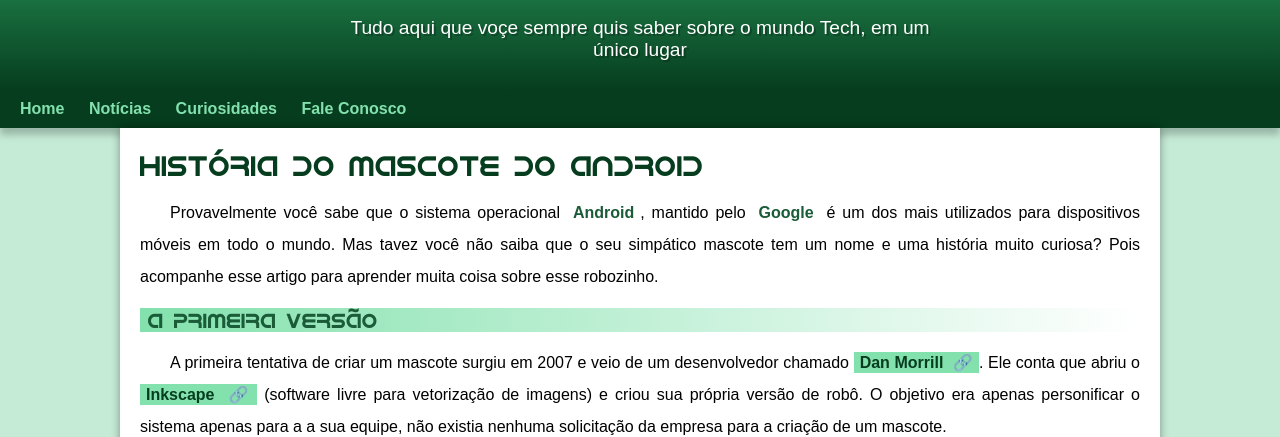
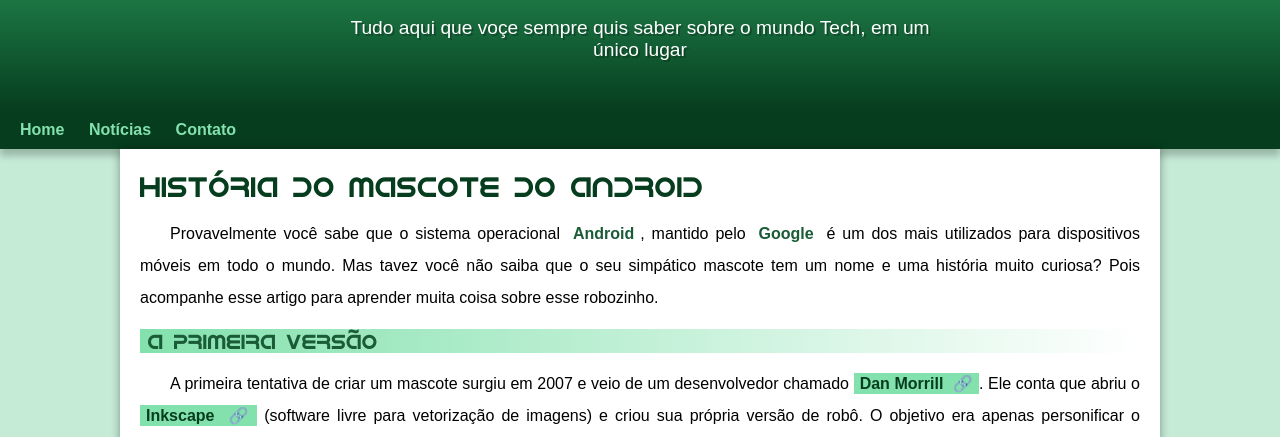
Before and after one commit to Theushenriix/projeto-android, a plain HTML site: page index.html in a window 1280 px wide. Shown: the part 100-537 px from the top of the page. Drawn offline with Linux system fonts and the light colour scheme.

Commit message:
problema de padding corrigido

```diff
--- a/estilo/style.css
+++ b/estilo/style.css
@@ -68,7 +68,7 @@ header > p {
     padding-left: 10px;
     color: white;
     text-shadow: 2px 2px 0px rgba(0, 0, 0, 0.248);
-    margin-bottom: 10px;
+    padding-bottom: 50px;
 }
 
 nav {
--- a/index.html
+++ b/index.html
@@ -18,8 +18,7 @@
     <nav>
         <a href="#">Home</a>
         <a href="#">Notícias</a>
-        <a href="#">Curiosidades</a>
-        <a href="#">Fale Conosco</a>
+        <a href="#">Contato</a>
 
     </nav>
 
```
